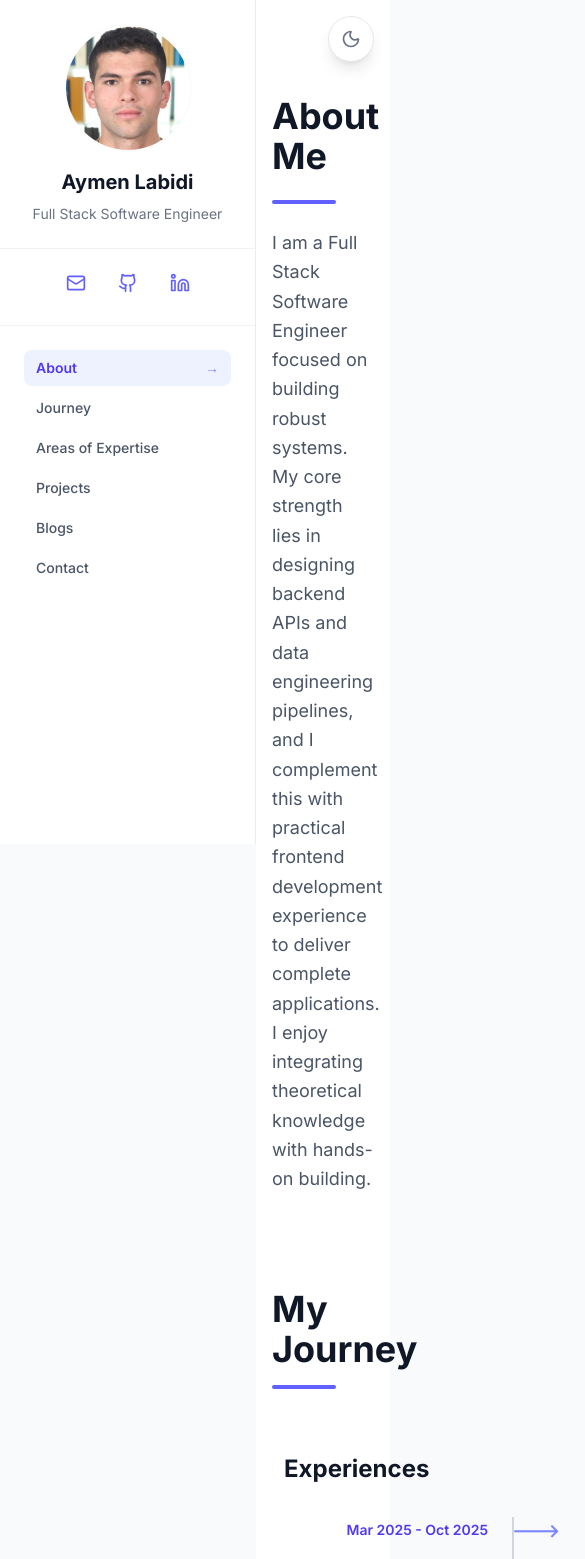
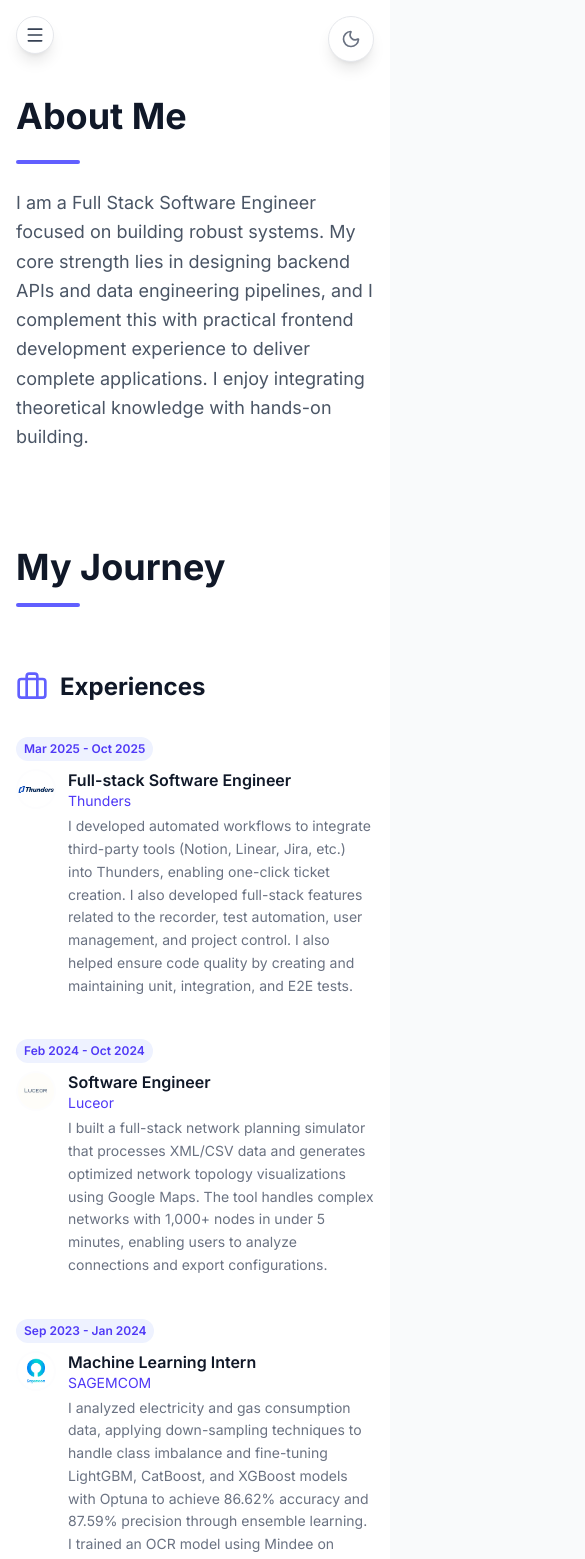
Before and after one commit to Aymen568/Aymen568.github.io, a React (Vite) app: page / in a window 390 px wide. Shown: the top 1559 px of the page, 585 px wide, since content can reach past the window. Built offline with nearby package versions, Linux system fonts and the light colour scheme.

Commit message:
fix: added responsive view for both the Navbar and the main part

```diff
--- a/src/App.tsx
+++ b/src/App.tsx
@@ -1,3 +1,5 @@
+import { useState } from 'react';
+import { Menu } from 'lucide-react';
 import Navbar from './components/Navbar';
 import Introduction from './components/Introduction.tsx';
 import Journey from './components/Journey/Journey.tsx';
@@ -7,9 +9,31 @@ import Contact from './components/Contacts.tsx';
 import ThemeToggle from './components/ThemeToggle';
 
 function App() {
+  const [isMobileNavOpen, setIsMobileNavOpen] = useState(false);
+
   return (
-    <div className="min-h-screen bg-gray-50 dark:bg-dark-300 ml-64 transition-colors duration-300">
-      <Navbar />
+    <div className="min-h-screen bg-gray-50 dark:bg-dark-300 ml-0 md:ml-64 transition-colors duration-300">
+      <Navbar isOpen={isMobileNavOpen} onClose={() => setIsMobileNavOpen(false)} />
+
+      {/* Mobile menu toggle */}
+      <button
+        type="button"
+        aria-label="Toggle navigation menu"
+        className="fixed top-4 left-4 z-50 md:hidden bg-white dark:bg-dark-100 rounded-full shadow-lg border border-gray-200 dark:border-white/10 p-2"
+        onClick={() => setIsMobileNavOpen((prev) => !prev)}
+      >
+        <Menu className="h-5 w-5 text-gray-700 dark:text-gray-200" />
+      </button>
+
+      {isMobileNavOpen && (
+        <button
+          type="button"
+          aria-label="Close navigation menu"
+          className="fixed inset-0 z-40 bg-black/40 md:hidden"
+          onClick={() => setIsMobileNavOpen(false)}
+        />
+      )}
+
       {/* Floating theme toggle */}
       <div className="fixed top-4 right-4 z-50">
         <div className="bg-white dark:bg-dark-100 rounded-full shadow-lg border border-gray-200 dark:border-white/10 p-1">
--- a/src/components/Journey/Journey.tsx
+++ b/src/components/Journey/Journey.tsx
@@ -31,7 +31,7 @@ export default function Journey() {
 
             <div className="relative space-y-2 stagger">
               {/* Continuous timeline line */}
-              <div className="absolute left-[15rem] top-0 bottom-0 w-0.5 bg-gray-300 dark:bg-white" />
+              <div className="hidden md:block absolute left-[15rem] top-0 bottom-0 w-0.5 bg-gray-300 dark:bg-white" />
               {experience.map((exp) => (
                 <JourneyItem
                   key={exp.id}
@@ -57,7 +57,7 @@ export default function Journey() {
 
             <div className="relative space-y-2 stagger">
               {/* Continuous timeline line */}
-              <div className="absolute left-[15rem] top-0 bottom-0 w-0.5 bg-gray-300 dark:bg-white" />
+              <div className="hidden md:block absolute left-[15rem] top-0 bottom-0 w-0.5 bg-gray-300 dark:bg-white" />
               {education.map((edu) => (
                 <JourneyItem
                   key={edu.id}
--- a/src/components/Journey/JourneyItem.tsx
+++ b/src/components/Journey/JourneyItem.tsx
@@ -20,27 +20,27 @@ export default function JourneyItem({
     <div className="hover:shadow-lg transition-all duration-300 hover:-translate-y-2">
 
       {/* Container with date on left and content on right */}
-      <div className="flex items-start">
+      <div className="flex flex-col md:flex-row md:items-start">
 
         {/* Date positioned to the left of the timeline */}
-        <div className="relative w-60 flex-shrink-0 text-right pr-6">
-          <span className="text-sm text-indigo-600 dark:text-accent-primary font-semibold">
+        <div className="relative md:w-60 md:shrink-0 md:text-right md:pr-6 mb-2 md:mb-0">
+          <span className="inline-block text-xs sm:text-sm text-indigo-600 dark:text-accent-primary font-semibold bg-indigo-50 dark:bg-white/10 rounded-full px-2 py-1 md:bg-transparent md:dark:bg-transparent md:rounded-none md:px-0 md:py-0">
             {year}
           </span>
         </div>
 
         {/* Timeline arrow */}
-        <div className="flex-shrink-0 flex items-center">
+        <div className="hidden md:flex shrink-0 items-center">
           <span className="text-indigo-400 dark:text-white text-lg font-bold whitespace-nowrap">---&gt;</span>
         </div>
 
         {/* Content Container */}
-        <div className="flex-grow pl-8 pb-8">
-          <div className="flex items-start gap-4">
+        <div className="grow md:pl-8 pb-8">
+          <div className="flex items-start gap-3 sm:gap-4">
 
             {/* Logo Container */}
             <div
-              className="w-12 h-12 rounded-full overflow-hidden flex-shrink-0
+              className="w-10 h-10 sm:w-12 sm:h-12 rounded-full overflow-hidden shrink-0
                 border-2 border-accent-primary/20 group-hover:border-accent-primary
                 transition-colors bg-white flex items-center justify-center"
             >
@@ -52,15 +52,15 @@ export default function JourneyItem({
             </div>
 
             {/* Text Content */}
-            <div className="flex-grow">
+            <div className="grow">
 
               {/* Title */}
-              <h4 className="text-lg font-semibold text-gray-900 dark:text-white transition-colors">
+              <h4 className="text-base sm:text-lg font-semibold text-gray-900 dark:text-white transition-colors leading-snug">
                 {title}
               </h4>
 
               {/* Organization Link */}
-              <div className="text-gray-500 dark:text-gray-300">
+              <div className="text-sm sm:text-base text-gray-500 dark:text-gray-300">
                 <a
                   href={link}
                   target="_blank"
@@ -72,7 +72,7 @@ export default function JourneyItem({
               </div>
 
               {/* Description */}
-              <p className="text-gray-500 dark:text-gray-400 mt-1">
+              <p className="text-sm sm:text-base text-gray-500 dark:text-gray-400 mt-1 leading-relaxed">
                 {description}
               </p>
 
--- a/src/components/Navbar.tsx
+++ b/src/components/Navbar.tsx
@@ -3,7 +3,12 @@ import { useState } from 'react';
 
 const base = import.meta.env.BASE_URL;
 
-export default function Navbar() {
+type NavbarProps = {
+  isOpen: boolean;
+  onClose: () => void;
+};
+
+export default function Navbar({ isOpen, onClose }: NavbarProps) {
 
   const navItems = [
     { href: "#about", label: "About" },
@@ -17,10 +22,13 @@ export default function Navbar() {
   const [activeItem, setActiveItem] = useState<string>(navItems[0].href);
   const handleClick = (href: string) => {
     setActiveItem(href);
+    onClose();
   };
 
   return (
-  <nav className={`fixed left-0 top-0 h-screen w-64 z-50 transition-all duration-300 glass-effect flex flex-col`}>
+  <nav className={`fixed left-0 top-0 h-screen w-64 z-50 transition-transform duration-300 glass-effect flex flex-col ${
+    isOpen ? 'translate-x-0' : '-translate-x-full'
+  } md:translate-x-0`}>
 
     {/* Profile Section */}
     <div className="p-6 border-b border-black/5 dark:border-white/10">
```
